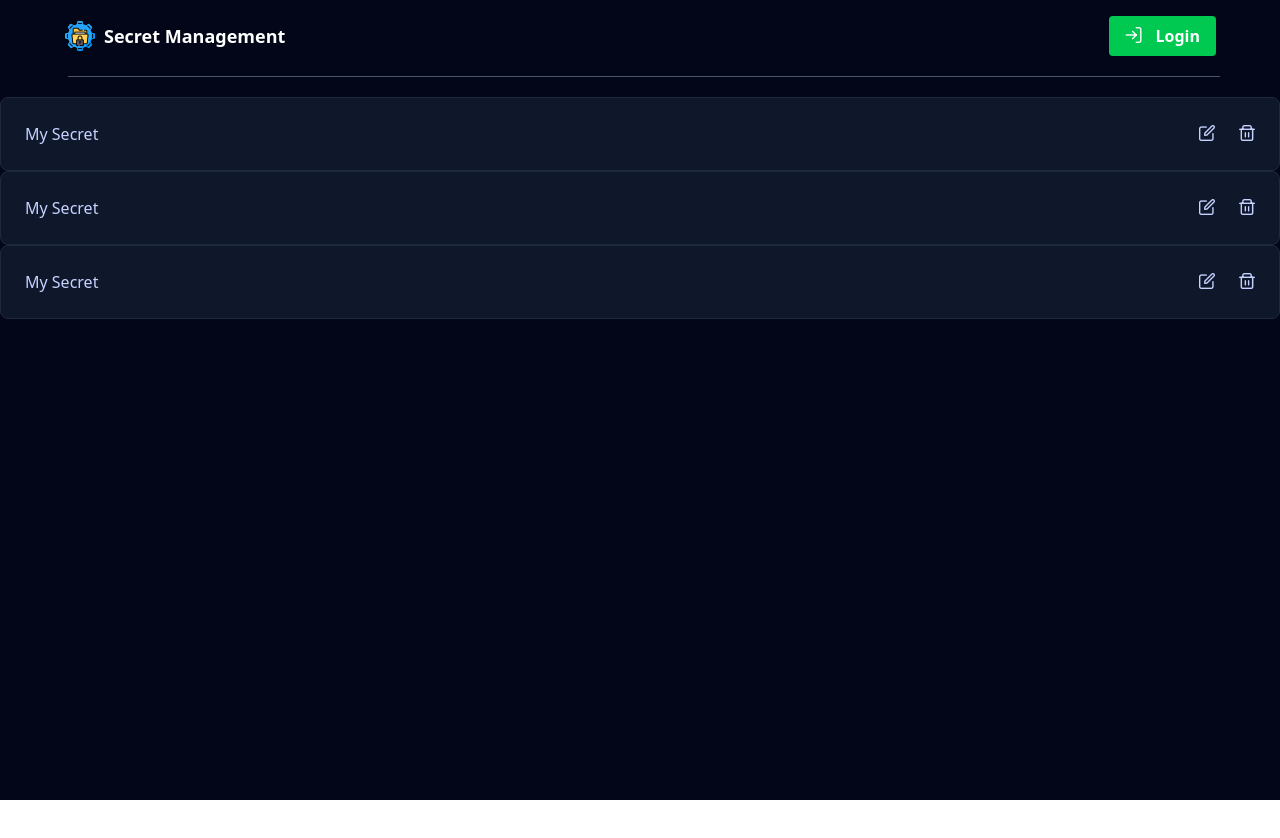
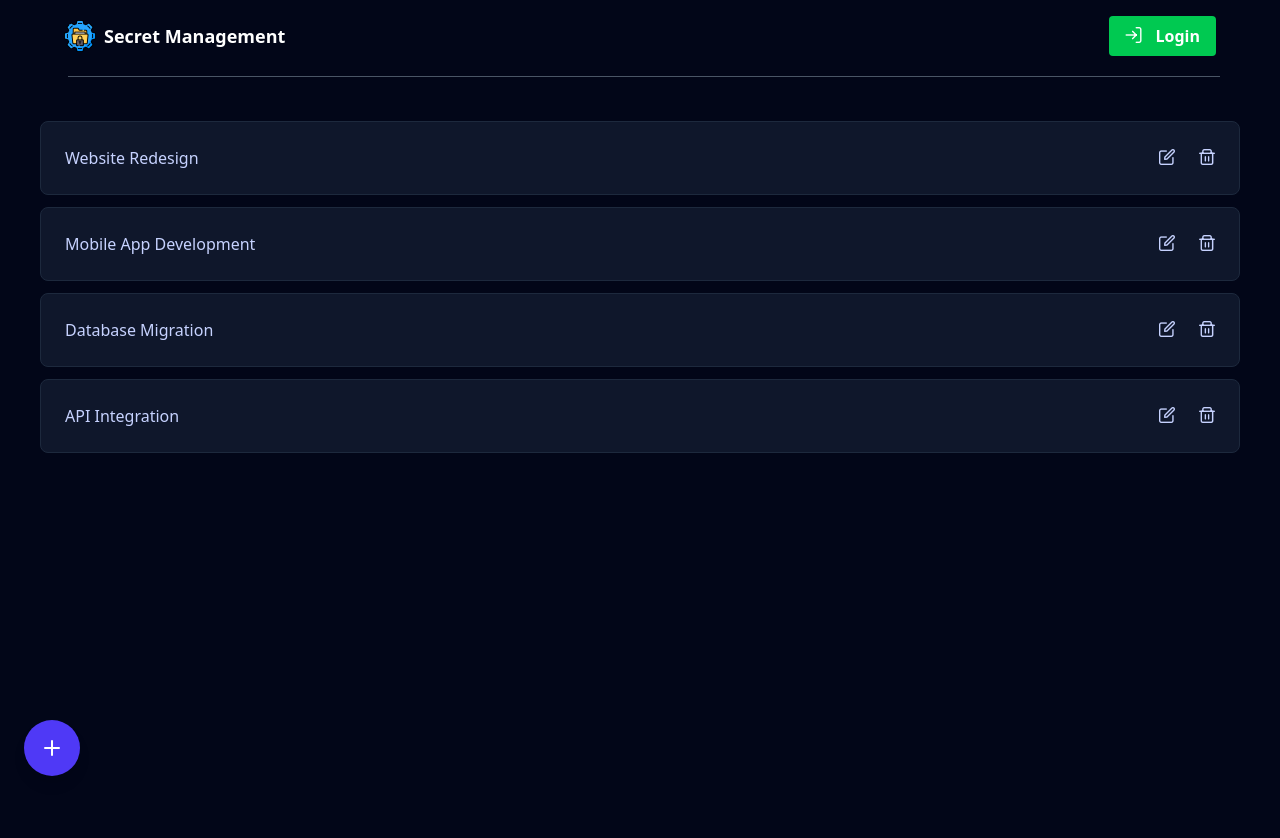
Before and after one commit to Seyedsahel/final-secret-manager, a Nuxt app: page /dashboard in a window 1280 px wide. Shown: the top 838 px of the page. Before the commit the page ends 800 px from the top, so only its background shows below. Built offline with nearby package versions, Linux system fonts and the light colour scheme.

Commit message:
dashboard

```diff
--- a/app/pages/dashboard.vue
+++ b/app/pages/dashboard.vue
@@ -1,19 +1,152 @@
+
 <script setup lang="ts">
-    import { reactive } from 'vue';
-    interface Record {
-        id: number;
-        name: string;
-        content: string;
-      }
+    import { ref } from 'vue';
 
-    const secret = reactive<Record>({
+        interface Record {
+            id: number;
+            name: string;
+            content: string;
+            }
+
+    const records = ref<Record[]>([
+        {
         id: 1,
-        name: 'My Secret',
-        content: 'This is a secret message.'
-    })
+        name: 'Website Redesign',
+        content: 'Complete redesign of the company website with new branding',
+        },
+        {
+        id: 2,
+        name: 'Mobile App Development',
+        content: 'Build iOS and Android applications for customer portal',
+        },
+        {
+        id: 3,
+        name: 'Database Migration',
+        content: 'Migrate from MySQL to PostgreSQL for better performance',
+        },
+        {
+        id: 4,
+        name: 'API Integration',
+        content: 'Integrate third-party payment gateway API',
+        }
+    ]);
+
+    const showAddModal = ref(false);
+    const newRecord = ref({
+        name: '',
+        content: '',
+    });
+
+    const handleAddRecord = () => {
+        if (newRecord.value.name && newRecord.value.content) {
+        const record: Record = {
+            id: Date.now(),
+            name: newRecord.value.name,
+            content: newRecord.value.content,
+        };
+        records.value = [record, ...records.value];
+        newRecord.value = { name: '', content: '' };
+        showAddModal.value = false;
+        }
+    };
+
+    const handleEditRecord = (id: number) => {
+        console.log('Edit record:', id);
+        // Implement edit functionality
+    };
+
+    const handleDeleteRecord = (id: number) => {
+        console.log('Delet record:', id);
+        // Implement edit functionality
+    };
 </script>
+
 <template>
-    <RecordItem :record="secret"></RecordItem>
-    <RecordItem :record="secret"></RecordItem>
-    <RecordItem :record="secret"></RecordItem>
+  <div class="min-h-screen bg-slate-950">
+
+    <!-- Main Content -->
+    <main class="max-w-7xl mx-auto px-10 py-6">
+      <!-- Records List -->
+      <div class="space-y-3">
+        <div v-if="records.length === 0" class="bg-slate-900 border border-slate-800 rounded-lg p-8 text-center">
+          <p class="text-slate-400">No records found</p>
+        </div>
+        <RecordItem
+          v-else
+          v-for="record in records"
+          :key="record.id"
+          :record="record"
+          @edit="handleEditRecord"
+          @delete="handleDeleteRecord"
+        />
+      </div>
+    </main>
+
+    <!-- Floating Add Button -->
+    <button
+      @click="showAddModal = true"
+      class="fixed bottom-6 left-6 w-14 h-14 bg-indigo-600 hover:bg-indigo-500 text-white rounded-full shadow-lg flex items-center justify-center transition-colors"
+    >
+      <svg xmlns="http://www.w3.org/2000/svg" width="24" height="24" viewBox="0 0 24 24" fill="none" stroke="currentColor" stroke-width="2" stroke-linecap="round" stroke-linejoin="round">
+        <line x1="12" y1="5" x2="12" y2="19"/>
+        <line x1="5" y1="12" x2="19" y2="12"/>
+      </svg>
+    </button>
+
+    <!-- Add Record Modal -->
+    <div v-if="showAddModal" class="fixed inset-0 bg-black/50 flex items-center justify-center p-4 z-50">
+      <div class="bg-slate-900 border border-slate-800 rounded-lg w-full max-w-md p-6">
+        <div class="flex items-center justify-between mb-6">
+          <h2 class="text-slate-100">Add New Secret</h2>
+          <button
+            @click="showAddModal = false"
+            class="text-slate-400 hover:text-slate-200 transition-colors"
+          >
+            <svg xmlns="http://www.w3.org/2000/svg" width="20" height="20" viewBox="0 0 24 24" fill="none" stroke="currentColor" stroke-width="2" stroke-linecap="round" stroke-linejoin="round">
+              <line x1="18" y1="6" x2="6" y2="18"/>
+              <line x1="6" y1="6" x2="18" y2="18"/>
+            </svg>
+          </button>
+        </div>
+
+        <div class="space-y-4">
+          <div>
+            <label class="block text-slate-200 mb-2">Name</label>
+            <input
+              type="text"
+              v-model="newRecord.name"
+              placeholder="Enter Name"
+              class="w-full bg-slate-950 border border-slate-700 rounded-lg px-4 py-3 text-slate-100 placeholder-slate-500 focus:outline-none focus:ring-2 focus:ring-indigo-500 focus:border-transparent"
+            />
+          </div>
+
+          <div>
+            <label class="block text-slate-200 mb-2">Content</label>
+            <textarea
+              v-model="newRecord.content"
+              placeholder="Enter content"
+              rows="3"
+              class="w-full bg-slate-950 border border-slate-700 rounded-lg px-4 py-3 text-slate-100 placeholder-slate-500 focus:outline-none focus:ring-2 focus:ring-indigo-500 focus:border-transparent resize-none"
+            />
+          </div>
+
+
+          <div class="flex gap-3 pt-2">
+            <button
+              @click="showAddModal = false"
+              class="flex-1 bg-slate-800 hover:bg-slate-700 text-slate-200 py-3 rounded-lg transition-colors"
+            >
+              Cancel
+            </button>
+            <button
+              @click="handleAddRecord"
+              class="flex-1 bg-indigo-600 hover:bg-indigo-500 text-white py-3 rounded-lg transition-colors"
+            >
+              Add Record
+            </button>
+          </div>
+        </div>
+      </div>
+    </div>
+  </div>
 </template>
```
